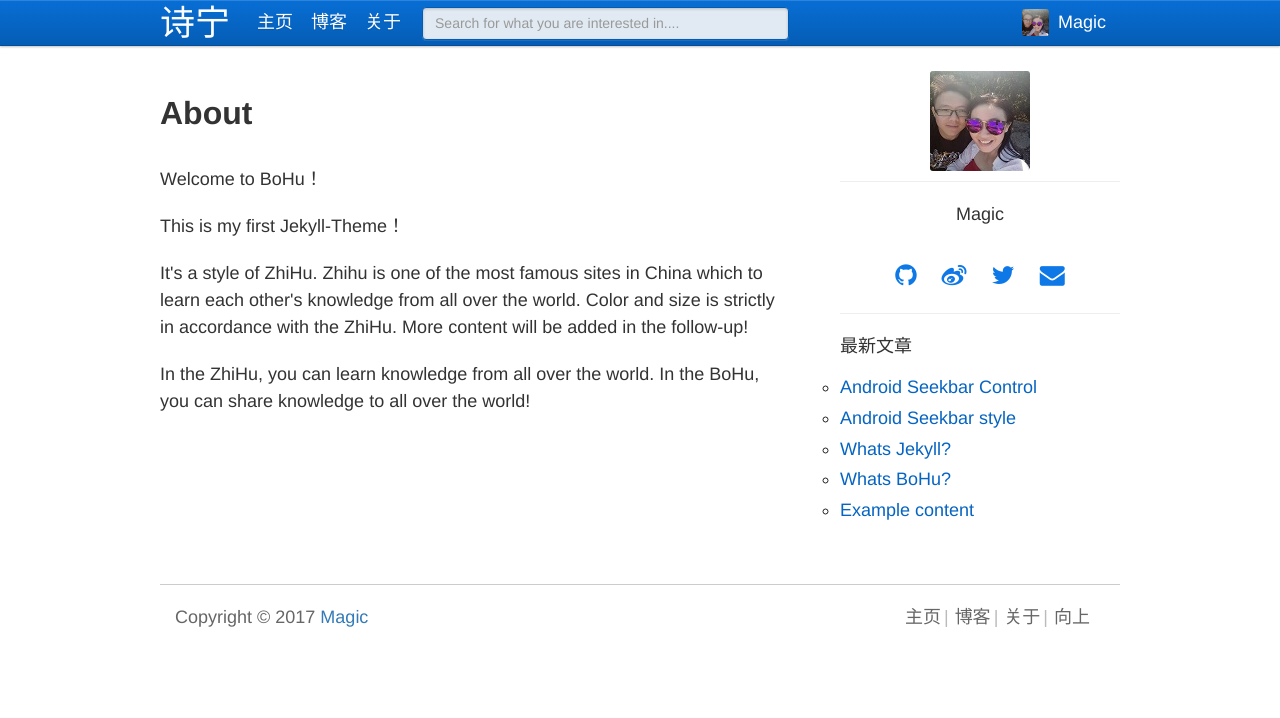
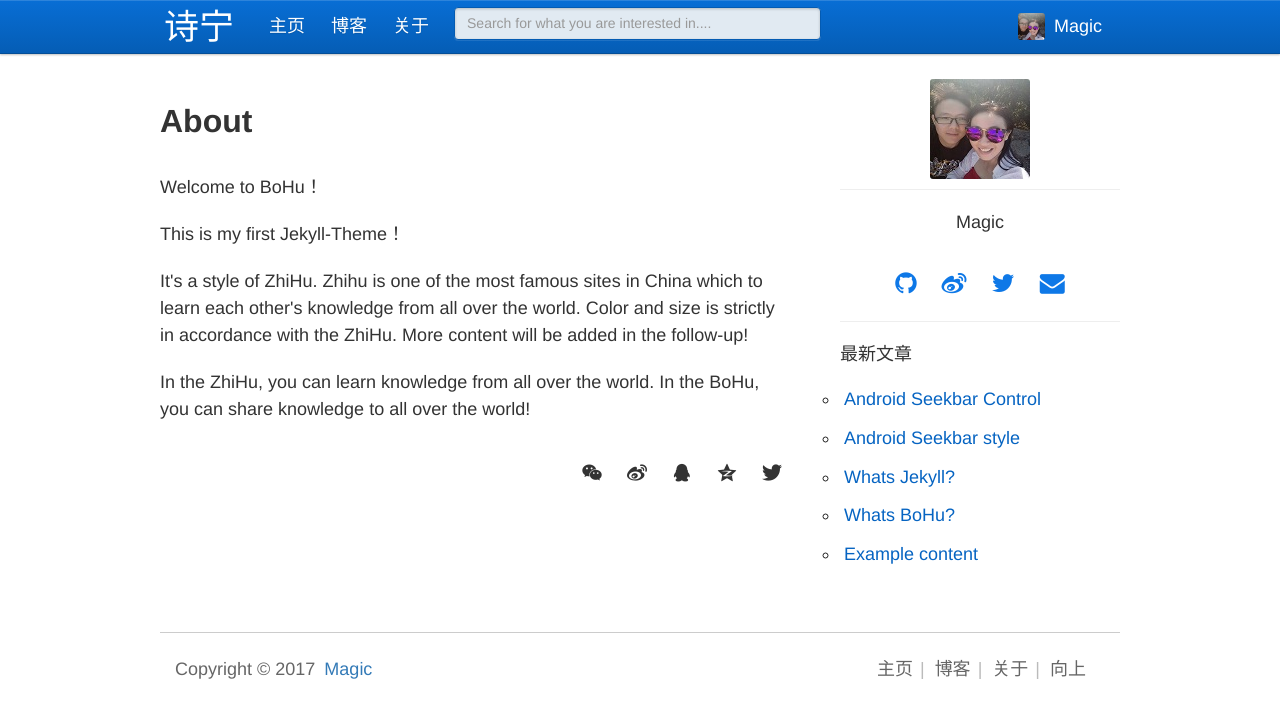
Before and after one commit to magic5650/blog, a Jekyll site: the page built from about/index.html, in a window 1280 px wide. Shown: the top 718 px of the page. Built offline with Jekyll 4.4.1, drawn with Linux system fonts in a browser that asks for light colours; comment, search, counter and statistics services are not loaded.

Commit message:
sharecomplete

```diff
--- a/_config.yml
+++ b/_config.yml
@@ -1,8 +1,9 @@
 # Site settings
 title: 诗宁
-url: "https://magic5650.github.io/blog"    # the protocol and hostname of your site, eg. `http://zhaoyuxiang.cn/blog`
+url: "https://magic5650.github.io/blog"
+site_title: 诗宁博客
 baseurl: "" # the prefix of your site uri, eg. `/bohu-jekyll-theme` or just one slash `/`
-#timezone: Asia/Shanghai
+timezone: Asia/Shanghai
 description: magic5650的个人博客网站。
 # Your information
 email: magic5650@126.com
--- a/_includes/comment.html
+++ b/_includes/comment.html
@@ -1,3 +1,52 @@
+<span id="share">
+  <div id="qrcode2" class="hide"></div>
+  <script type="text/javascript">
+    window.onload = function() {
+      var qrcode = new QRCode(document.getElementById("qrcode"), {
+          text: "{{ site.url }}",
+          width: 120,
+          height: 120,
+          colorDark : "#000000",
+          colorLight : "#ffffff",
+          correctLevel : QRCode.CorrectLevel.H
+      });
+      qrcode.makeCode("{{ site.url }}{{ page.url }}");
+      console.log("qrcode.makeCode");
+      var qrcodediv = document.getElementById("qrcode");
+      var wechat = document.getElementById("wechat");
+      function qrShow() {
+        console.log("click wechat");
+        if (qrcodediv.classList.contains("show")) {
+            qrcodediv.classList.remove("show");
+            qrcodediv.classList.add("hide");
+        } else {
+            qrcodediv.classList.remove("hide");
+            qrcodediv.classList.add("show");
+        }
+      }
+/*      wechat.addEventListener('click', qrShow, false);*/
+    }
+  </script>
+
+  <a id="wechat" class="social-share-icon icon-wechat" title="分享到 微信" data-wechat-url="{{ site.url }}{{ page.url }}" href="javascript:void(0);" tabindex="-1">
+    <div class="wechat-qrcode">
+      <h4>微信扫一扫</h4>
+      <div id="qrcode" class="qrcode"></div>
+      <div class="help">
+        <p>微信扫一扫，右上角分享</p>
+      </div>
+    </div>
+  </a>
+
+  <a id="weibo" class="social-share-icon icon-weibo" title="分享到 新浪微博" href="http://service.weibo.com/share/share.php?url={{ site.url }}{{ page.url }}&amp;title={{ page.title }} | {{ site.site_title }} +-+作者: @{{ site.weibo_username }}&amp;pic=pics={{ site.url }}/assets/avatar.jpg&amp;appkey=2868579043" target="_blank"></a>
+
+  <a id="tecent" class="social-share-icon icon-qq" title="分享给 QQ好友" href="http://connect.qq.com/widget/shareqq/index.html?url={{ site.url }}{{ page.url }}&amp;title={{ page.title }} | {{ site.site_title }}&amp;source=magic5650&amp;pics={{ site.url }}/assets/avatar.jpg" target="_blank"></a>
+
+  <a id="qzone" class="social-share-icon icon-qzone" title="分享到 QQ空间" href="http://sns.qzone.qq.com/cgi-bin/qzshare/cgi_qzshare_onekey?url={{ site.url }}{{ page.url }}&amp;title={{ page.title }} | {{ site.site_title }}&amp;desc={{ page.description }}&amp;summary={% if page.description %}{{ page.description }}{% else %}{% endif %}&amp;site=magic5650" target="_blank"></a>
+
+  <a id="twitter" class="social-share-icon icon-twitter" title="Share to Twitter" href="https://twitter.com/intent/tweet?url={{ site.url }}{{ page.url }}&amp;text={{ page.title }}｜{{ site.site_title }}&amp;via={{ site.twitter_username }}" target="_blank"></a>
+
+</span>
 {% if page.nocomments %}
 {% else %}
 {% if site.disqus_shortname %}
--- a/_includes/head.html
+++ b/_includes/head.html
@@ -7,8 +7,10 @@
   <link rel="shortcut icon" type="image/x-icon" href="{{ "/assets/favicon.jpg" | prepend: site.baseurl }}">
   <meta name="description" content="{% if page.excerpt %}{{ page.excerpt | strip_html | strip_newlines | truncate: 160 }}{% else %}{{ site.description }}{% endif %}">
   <link rel="stylesheet" type="text/css" href="{{ "/css/main.css" | prepend: site.baseurl }}">
+  <link rel="stylesheet" type="text/css" href="{{ "/css/share.min.css" | prepend: site.baseurl }}">
   <link rel="stylesheet" type="text/css" href="{{ "/css/font-awesome-4.6.1/css/font-awesome.min.css" | prepend: site.baseurl }}">
   <link rel="stylesheet" href="{{ "/css/bootstrap.min.css" | prepend: site.baseurl }}">
   <script type="text/javascript" src="{{ "/js/jquery-2.2.3.min.js" | prepend: site.baseurl }}"></script>
   <script type="text/javascript" src="{{ "/js/api.lib.min.js" | prepend: site.baseurl }}"></script>
+  <script type="text/javascript" src="{{ "/js/qrcode.min.js" | prepend: site.baseurl }}"></script>
 </head>
--- a/_layouts/post.html
+++ b/_layouts/post.html
@@ -11,8 +11,6 @@
   <article class="post-content">
     {{ content }}
   </article>
-  <div class="bdsharebuttonbox"><a href="#" class="bds_more" data-cmd="more"></a><a href="#" class="bds_qzone" data-cmd="qzone" title="分享到QQ空间"></a><a href="#" class="bds_tsina" data-cmd="tsina" title="分享到新浪微博"></a><a href="#" class="bds_tqq" data-cmd="tqq" title="分享到腾讯微博"></a><a href="#" class="bds_renren" data-cmd="renren" title="分享到人人网"></a><a href="#" class="bds_weixin" data-cmd="weixin" title="分享到微信"></a></div>
-  <script>window._bd_share_config={"common":{"bdSnsKey":{},"bdText":"","bdMini":"2","bdMiniList":false,"bdPic":"","bdStyle":"1","bdSize":"24"},"share":{},"image":{"viewList":["qzone","tsina","tqq","renren","weixin"],"viewText":"分享到：","viewSize":"16"},"selectShare":{"bdContainerClass":null,"bdSelectMiniList":["qzone","tsina","tqq","renren","weixin"]}};with(document)0[(getElementsByTagName('head')[0]||body).appendChild(createElement('script')).src='http://bdimg.share.baidu.com/static/api/js/share.js?v=89860593.js?cdnversion='+~(-new Date()/36e5)];</script>
   {% include comment.html %}
 
 </div>
--- a/css/main.css
+++ b/css/main.css
@@ -611,3 +611,64 @@
     color: #a6e22e; }
 
 /*# sourceMappingURL=main.css.map */
+/* Share */
+#share {
+    font-size: 18px;
+    line-height: 1.2;
+    display: inline-block;
+    float: right;
+    margin: 0;
+    a {
+        color: rgb(51, 51, 51);
+        border: none;
+        &:hover {
+            background: none;
+        }
+        &:after {
+            content: ''!important;
+            margin: 0!important;
+        }
+    }
+    #wechat {
+        &:hover,
+        &.light {
+            color: rgb(81, 195, 50);
+        }
+    }
+    #weibo {
+        &:hover {
+            color: rgb(231, 44, 64);
+        }
+    }
+    #qzone {
+        &:hover {
+            color: rgb(252, 185, 32);
+        }
+    }
+    #twitter {
+        &:hover {
+            color: rgb(85, 172, 238);
+        }
+    }
+    #facebook {
+        &:hover {
+            color: rgb(65, 93, 152);
+        }
+    }
+    #gplus {
+        &:hover {
+            color: rgb(220, 80, 70);
+        }
+    }
+    #qrcode {
+        display: none;
+        position: absolute;
+        bottom: 30px;
+        right: 80px;
+        background: $white;
+        padding: 5px;
+        border: 1px solid $lightgray;
+        border-radius: 5px;
+        box-shadow: 1px 1px 2px rgb(150, 150, 150);
+    }
+}
```
Also changed, not shown: css/share.min.css (added), fonts/iconfont.ttf (added), fonts/iconfont.woff (added), js/qrcode.min.js (added), 2 other files.
